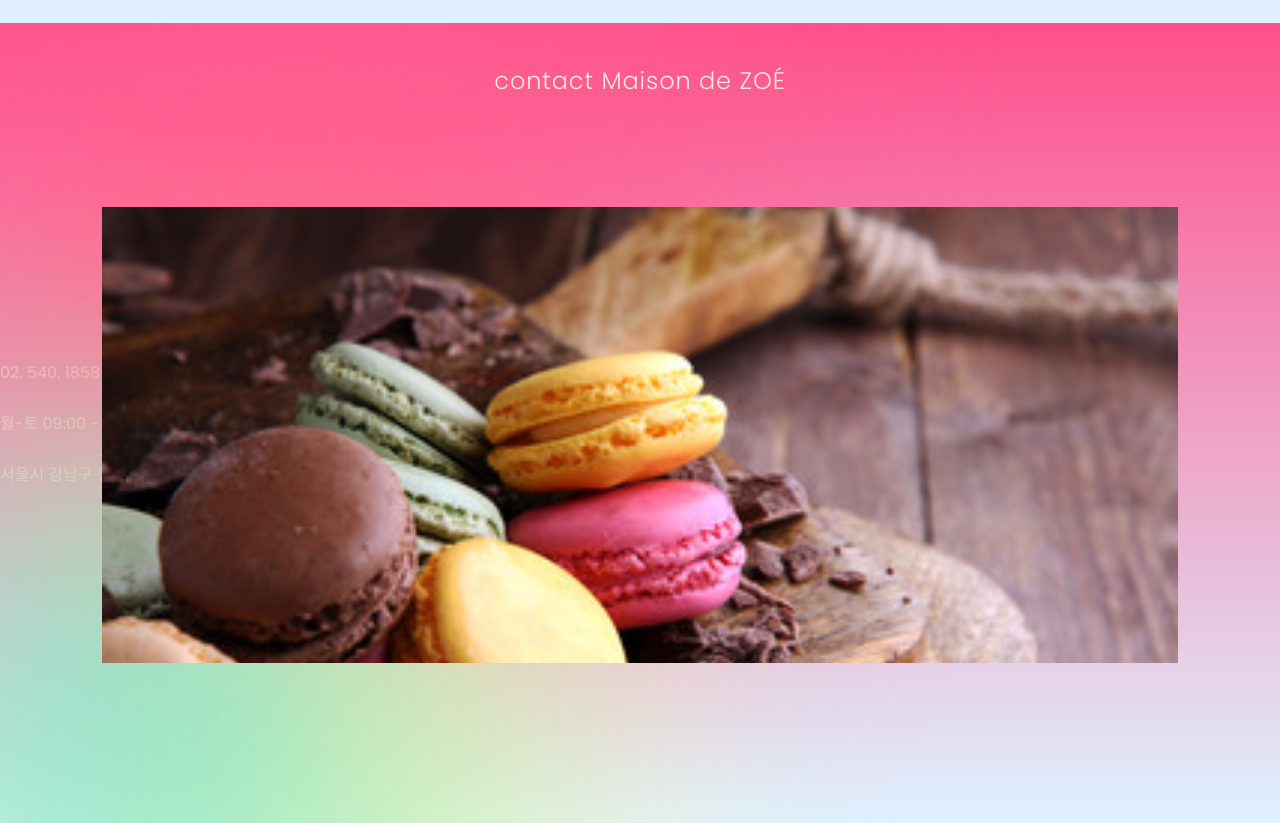
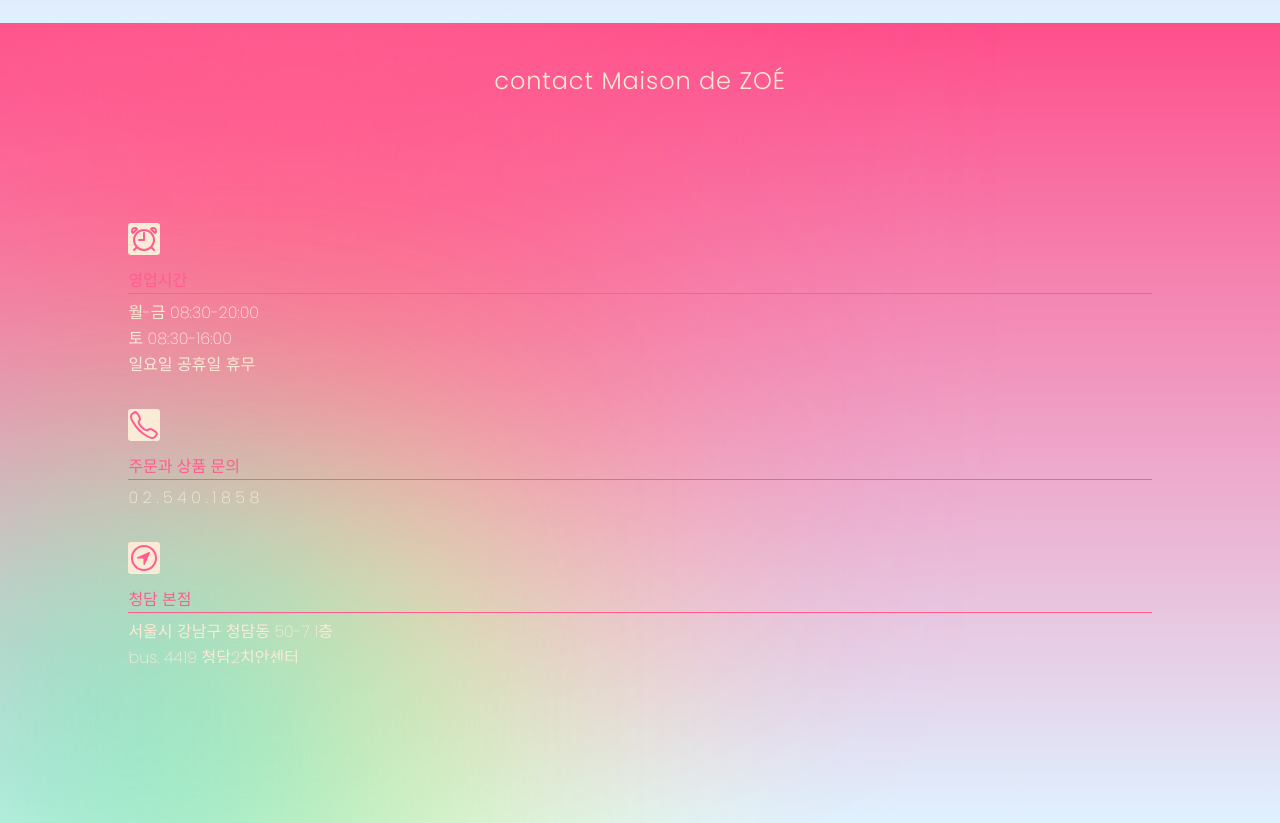
Before and after one commit to nailen1/maison-de-zoe-test, a plain HTML site: page box-6-with-nav-indicator.html in a window 1280 px wide. Shown: the part 3977-4800 px from the top of the page. Drawn offline with nearby package versions, Linux system fonts and the light colour scheme.

Commit message:
Add files via upload

```diff
--- a/box-6-with-nav-indicator.html
+++ b/box-6-with-nav-indicator.html
@@ -195,11 +195,11 @@
             <div class="logo">Maison de ZOÉ</div>
             <div class="product">
                 <ul>
-                    <li><a href="#"><i class="fa fa-gift" aria-hidden="true"></i>
+                    <li><a href="#gift"><i class="fa fa-gift" aria-hidden="true"></i>
                         </a></li>
-                    <li><a href="#"><i class="fa fa-birthday-cake" aria-hidden="true"></i>
+                    <li><a href="#gift"><i class="fa fa-birthday-cake" aria-hidden="true"></i>
                         </a></li>
-                    <li><a href="#"><i class="fa fa-th" aria-hidden="true"></i></a></li>
+                    <li><a href="#gift"><i class="fa fa-th" aria-hidden="true"></i></a></li>
                     <!-- <li><a href="#"><i class="fa fa-cloud" aria-hidden="true"></i>
                     </a></li>
                     <li><a href="#"><i class="fa fa-bell" aria-hidden="true"></i>
@@ -265,7 +265,6 @@
                     <p>private order</p>
                 </div>
             </div>
-
         </div>
     </section>
 
@@ -278,41 +277,39 @@
         </header>
 
         <div class="container">
-                <img src="macaron-005.jpeg" alt="macarons">
-            <!-- <div class="box top-center">
-                <div class="item">
-                    <img src="macaron-005.jpeg" alt="macarons">
-                    <p>macaron x cookie</p>
-                </div>
+            <div>
+                <ion-icon name="alarm-outline"></ion-icon>
+                <p class="title">영업시간</p>
+                <p class="content">월-금 08:30-20:00</p>
+                <p class="content">토 08:30-16:00</p>
+                <p class="content">일요일 공휴일 휴무</p>
             </div>
-            <div class="box top-center">
-                <div class="item">
-                    <img src="cookie-002.jpeg" alt="macarons">
-                    <p>cookie package</p>
-                </div>
+            <div>
+                <ion-icon name="call-outline"></ion-icon>
+                <p class="title">주문과 상품 문의</p>
+                <p class="content">0 2 . 5 4 0 . 1 8 5 8</p>
             </div>
-            <div class="box top-center">
-                <div class="item">
-                    <img src="mille-001.png" alt="macarons">
-                    <p>mille-feuille & pie</p>
-                </div>
-            </div> -->
+            <div>
+                <ion-icon name="navigate-circle-outline"></ion-icon>
+                <p class="title">청담 본점</p>
+                <p class="content">서울시 강남구 청담동 50-7 1층</p>
+                <p class="content">bus. 4419 청담2치안센터</p>
+                <p class="content">subway. 7호선 청담역 9번 출구 800m</p>
+                <p class="title">삼성역점</p>
+                <p class="content">서울시 강남구 삼성동 현대백화점 무역센터점(코엑스) 지하 1층</p>
+                <p class="content">subway. 2호선 삼성역 5번 출구</p>
+                <p class="title">분당 서현점</p>
+                <p class="content">경기도 성남시 분당구 AK플라자 백화점 분당점 지하 1층</p>
+                <p class="content">subway. 분당선 서현역 1번 출구</p>
+            </div>
         </div>
 
 
-        <div class="contentText">
-            <p>02. 540. 1858</p>
-            <br>
-            <p>월-토 09:00 - 20:00</p>
-            <br>
-            <p>서울시 강남구 청담동 50-7 1층</p>
             <!-- <div>2 서울시 강남구 삼성동 현대백화점 무역센터점 지하1층 (코엑스,지하철2호선 삼성역)</div>
             <div>3 경기도 성남시 분당구 AK플라자 백화점 분당점 지하1층 (지하철 분당선 서현역)</div>
             <br>
             <div id="subtitle">e-commerce | 온라인 주문</div>
             <div>마켓컬리 '메종드조에' 검색</div> -->
-        </div>
-
     </section>
 
 
```
Also changed, not shown: index.html (+3 -1 lines).
